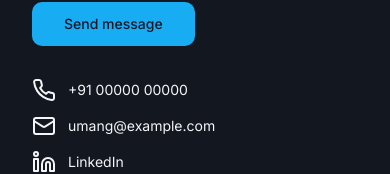
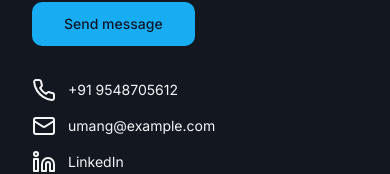
Before and after one commit to UmangGupta27/umang-gupta-portfolio, a React (Vite) app: page / in a window 390 px wide. Shown: the part 4622-4796 px from the top of the page. Built offline with nearby package versions, Linux system fonts and the light colour scheme.

Commit message:
Update contact information
Update phone number and email in the contact section.

```diff
--- a/src/pages/Index.tsx
+++ b/src/pages/Index.tsx
@@ -165,7 +165,7 @@ const Index = () => {
               <Button variant="hero" size="lg" type="submit">Send message</Button>
             </form>
             <div className="space-y-3 text-sm">
-              <a href="tel:+910000000000" className="flex items-center gap-3 hover:text-primary"><Phone /> +91 00000 00000</a>
+              <a href="tel:+919548705612" className="flex items-center gap-3 hover:text-primary"><Phone /> +91 9548705612</a>
               <a href="mailto:umang@example.com" className="flex items-center gap-3 hover:text-primary"><Mail /> umang@example.com</a>
               <a href="#" className="flex items-center gap-3 hover:text-primary"><Linkedin /> LinkedIn</a>
             </div>
```
